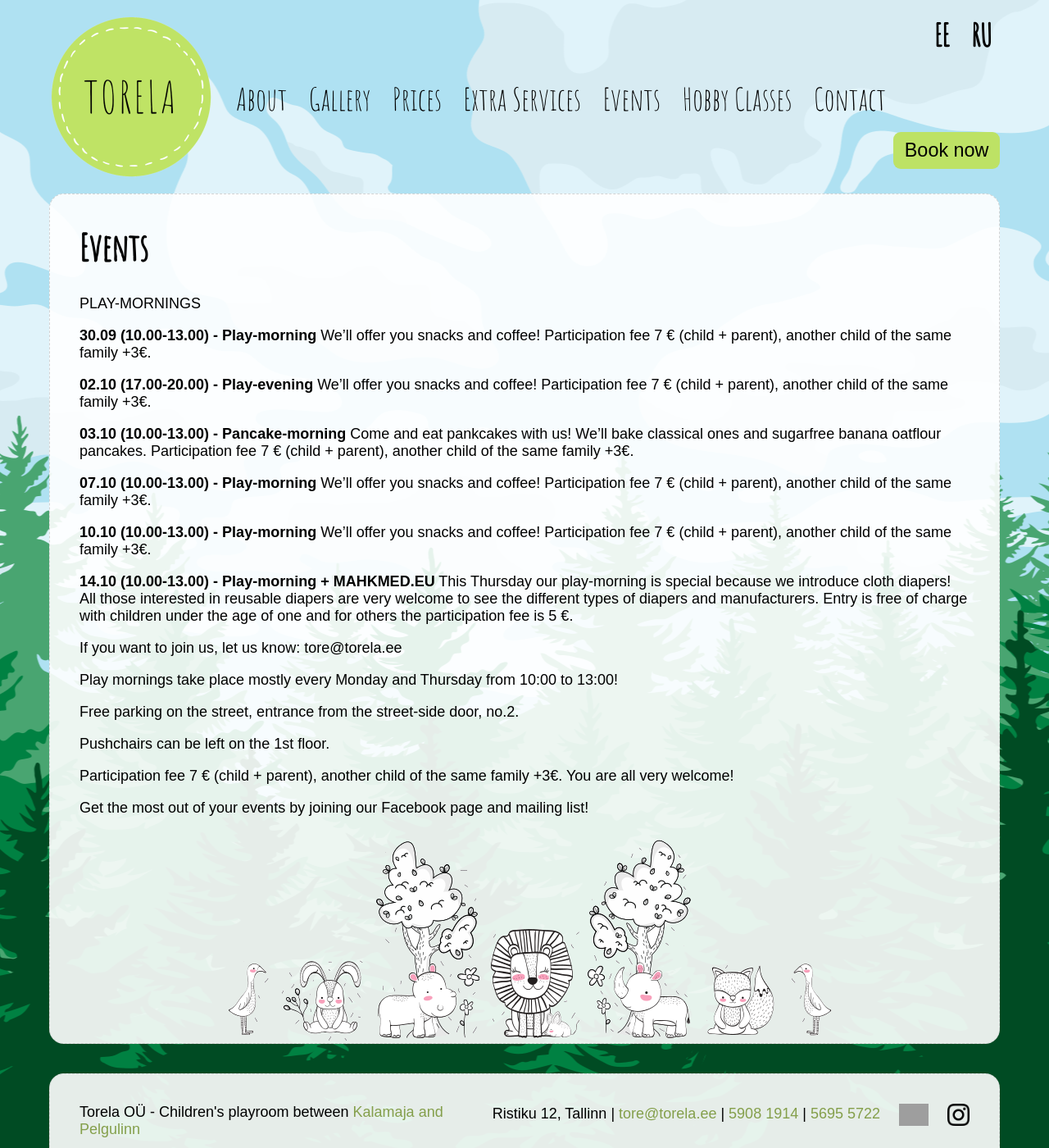
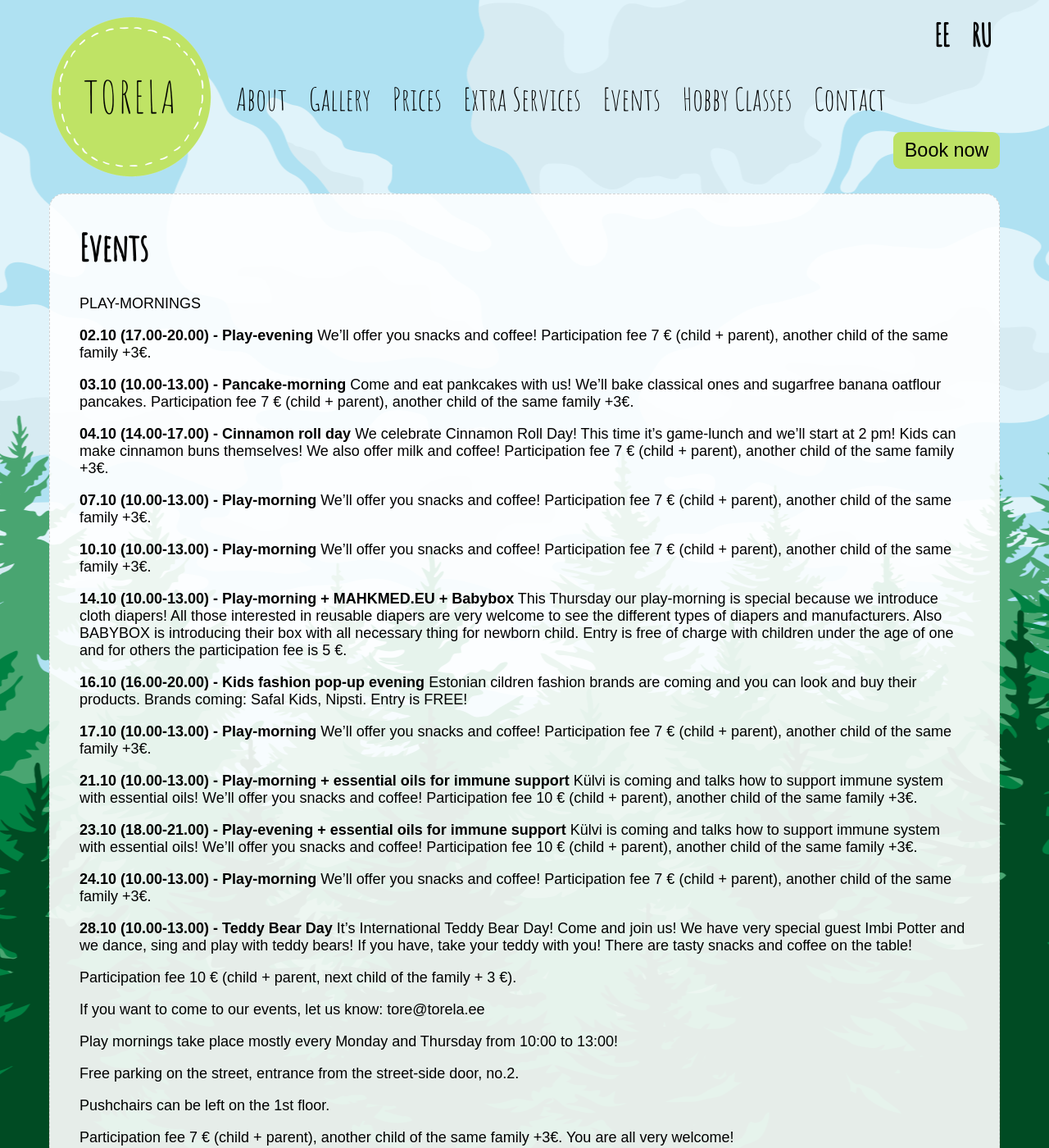
Before and after one commit to mypsik/torela, a Jekyll site: the page built from en/events/index.md, in a window 1280 px wide and 1400 px high. Shown: the whole window at 82% size. Built offline with Jekyll 4.4.1, drawn with Linux system fonts in a browser that asks for light colours; grey boxes are pictures that could not be loaded.

Commit message:
update october

```diff
--- a/en/events/index.md
+++ b/en/events/index.md
@@ -7,10 +7,6 @@ et: /syndmused/
 ru: /ru/events/
 ---
 PLAY-MORNINGS
-
-**30.09 (10.00-13.00) - Play-morning**
-We'll offer you snacks and coffee!
-Participation fee 7 € (child + parent), another child of the same family +3€.
 
 
 **02.10 (17.00-20.00) - Play-evening**
@@ -23,6 +19,10 @@ Come and eat pankcakes with us! We'll bake classical ones and sugarfree banana o
 Participation fee 7 € (child + parent), another child of the same family +3€.
 
 
+**04.10 (14.00-17.00) - Cinnamon roll day**
+We celebrate Cinnamon Roll Day! This time it's game-lunch and we'll start at 2 pm! Kids can make cinnamon buns themselves! We also offer milk and coffee! Participation fee 7 € (child + parent), another child of the same family +3€.
+
+
 **07.10 (10.00-13.00) - Play-morning**
 We'll offer you snacks and coffee!
 Participation fee 7 € (child + parent), another child of the same family +3€.
@@ -33,12 +33,45 @@ We'll offer you snacks and coffee!
 Participation fee 7 € (child + parent), another child of the same family +3€.
 
 
-**14.10 (10.00-13.00) - Play-morning + MAHKMED.EU**
-This Thursday our play-morning is special because we introduce cloth diapers! All those interested in reusable diapers are very welcome to see the different types of diapers and manufacturers. Entry is free of charge with children under the age of one and for others the participation fee is 5 €.
+**14.10 (10.00-13.00) - Play-morning + MAHKMED.EU + Babybox**
+This Thursday our play-morning is special because we introduce cloth diapers! All those interested in reusable diapers are very welcome to see the different types of diapers and manufacturers. Also BABYBOX is introducing their box with all necessary thing for newborn child. Entry is free of charge with children under the age of one and for others the participation fee is 5 €.
+
+
+**16.10 (16.00-20.00) - Kids fashion pop-up evening**
+Estonian cildren fashion brands are coming and you can look and buy their products.
+Brands coming: Safal Kids, Nipsti.
+Entry is FREE!
+
+
+**17.10 (10.00-13.00) - Play-morning**
+We'll offer you snacks and coffee!
+Participation fee 7 € (child + parent), another child of the same family +3€.
+
+
+**21.10 (10.00-13.00) - Play-morning + essential oils for immune support**
+Külvi is coming and talks how to support immune system with essential oils! We'll offer you snacks and coffee!
+Participation fee 10 € (child + parent), another child of the same family +3€.
+
+
+**23.10 (18.00-21.00) - Play-evening + essential oils for immune support**
+Külvi is coming and talks how to support immune system with essential oils! We'll offer you snacks and coffee!
+Participation fee 10 € (child + parent), another child of the same family +3€.
+
+
+**24.10 (10.00-13.00) - Play-morning**
+We'll offer you snacks and coffee!
+Participation fee 7 € (child + parent), another child of the same family +3€.
+
+
+**28.10 (10.00-13.00) - Teddy Bear Day**
+It's International Teddy Bear Day! Come and join us! We have very special guest Imbi Potter and we dance, sing and play with teddy bears! If you have, take your teddy with you!
+There are tasty snacks and coffee on the table!
+
+Participation fee 10 € (child + parent, next child of the family + 3 €).
 
 
 
-If you want to join us, let us know: tore@torela.ee
+If you want to come to our events, let us know: tore@torela.ee
 
 Play mornings take place mostly every Monday and Thursday from 10:00 to 13:00!
 
```
